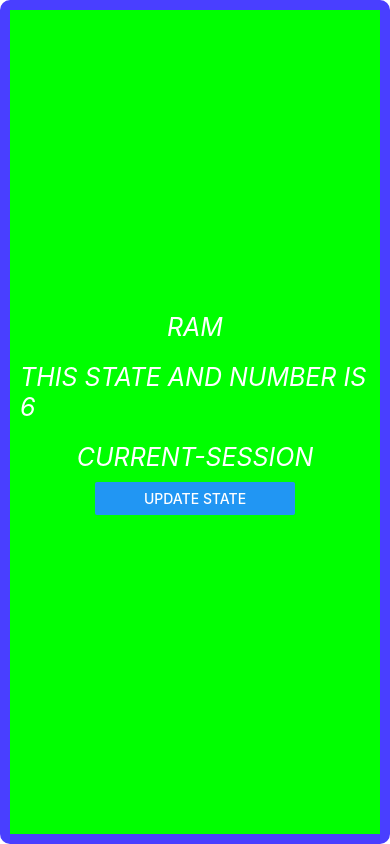
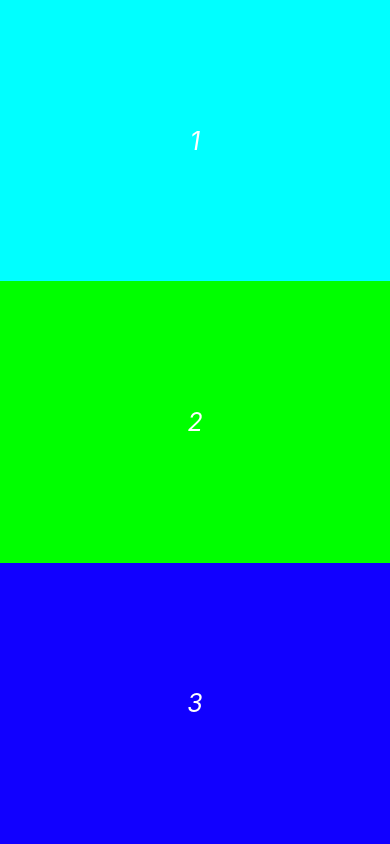
Before and after one commit to thakursachin05/React-Native, a React Native app: screen / in a window 390 px wide. Built offline with nearby package versions, Linux system fonts and the light colour scheme.

Commit message:
Learned about flex

```diff
--- a/App.js
+++ b/App.js
@@ -17,26 +17,50 @@
   }
   return (
     <View style={styles.container}>
-      <Text style={styles.text}>{name}</Text>
-      <Text style={styles.text}>This {session.title} and number is {session.number} </Text>
-      <Text style={styles.text}>{current ? 'current-session' : 'next-session'}</Text>
-      <View style={styles.button}>
-        <Button title='Update State' onPress={onClickHandler}></Button>
+      <View style={styles.view1}>
+        <Text style={styles.text}>1</Text>
       </View>
-      <StatusBar style="auto" />
+      <View style={styles.view2}>
+        <Text style={styles.text}>2</Text>
+      </View>
+      <View style={styles.view3}>
+        <Text style={styles.text}>3</Text>
+      </View>
     </View>
   );
 }
 
 const styles = StyleSheet.create({
   container: {
-    flex: 1,
-    backgroundColor: '#0f0f',
+    flex:1,
+    flexDirection: 'column',
+    backgroundColor: '#f000ff',
+    alignItems: 'stretch',   // align items always workd in cross axis to the flex direction provided
+    justifyContent: 'center',
+  },
+  view1: {
+    // width: 100,
+    // height: 100,
+    flex: 2,  // flex 1 ka mtlab saara free space acquire krlo expect the sapce to the elements which are there
+    backgroundColor: '#00ffff',
     alignItems: 'center',
-    justifyContent: 'center',
-    borderWidth: 10,
-    borderColor: '#493fff',
-    borderRadius: 10,
+    justifyContent: 'center'
+  },
+  view2: {
+    // width: 100,
+    // height: 100,
+    flex:2,
+    backgroundColor: '#00ff00',
+    alignItems: 'center',
+    justifyContent: 'center'
+  },
+  view3: {
+    // width: 100,
+    // height: 100,
+    flex:2,
+    backgroundColor: '#1100ff',
+    alignItems: 'center',
+    justifyContent: 'center'
   },
   text: {
     color: '#ffffff',
@@ -45,8 +69,5 @@
     margin: 10,
     textTransform: 'uppercase',
   },
-  button: {
-    width: 200,
-    height: 60,
-  }
+
 });
```
